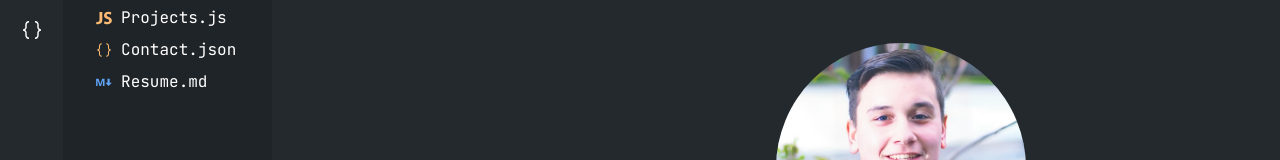
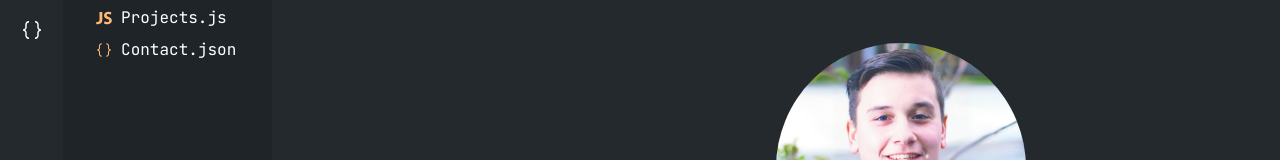
Before and after one commit to SilahicAmil/nextjs-updated-portfolio, a Next.js app: page / in a window 1280 px wide. Shown: the part 146-306 px from the top of the page. Built offline with nearby package versions, Linux system fonts and the light colour scheme.

Commit message:
actually removing all thing related to resume lmao

```diff
--- a/components/Navigation/Navigation.js
+++ b/components/Navigation/Navigation.js
@@ -74,18 +74,6 @@ const Navigation = ({ children }) => {
                         Contact.json
                       </li>
                     </Link>
-                    <Link href="/resume">
-                      <li
-                        className={`${
-                          router.pathname === "/resume"
-                            ? "rounded-sm bg-slate-400"
-                            : null
-                        } flex items-center  gap-2 hover:rounded-sm hover:bg-gray-600 hover:duration-200`}
-                      >
-                        <VscMarkdown className="text-lg text-blue-400" />
-                        Resume.md
-                      </li>
-                    </Link>
                   </div>
                 ) : null}
               </ul>
```
